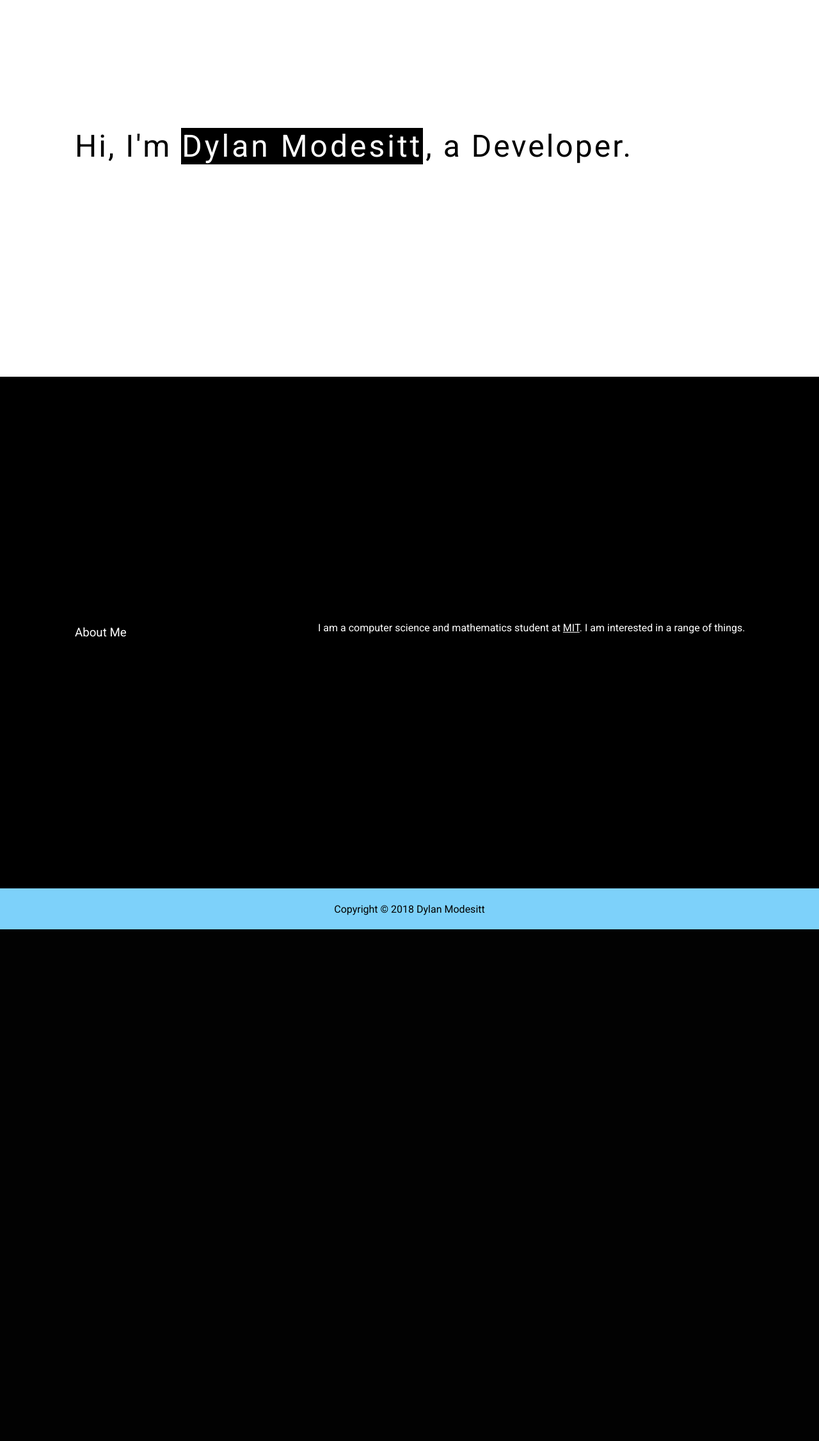
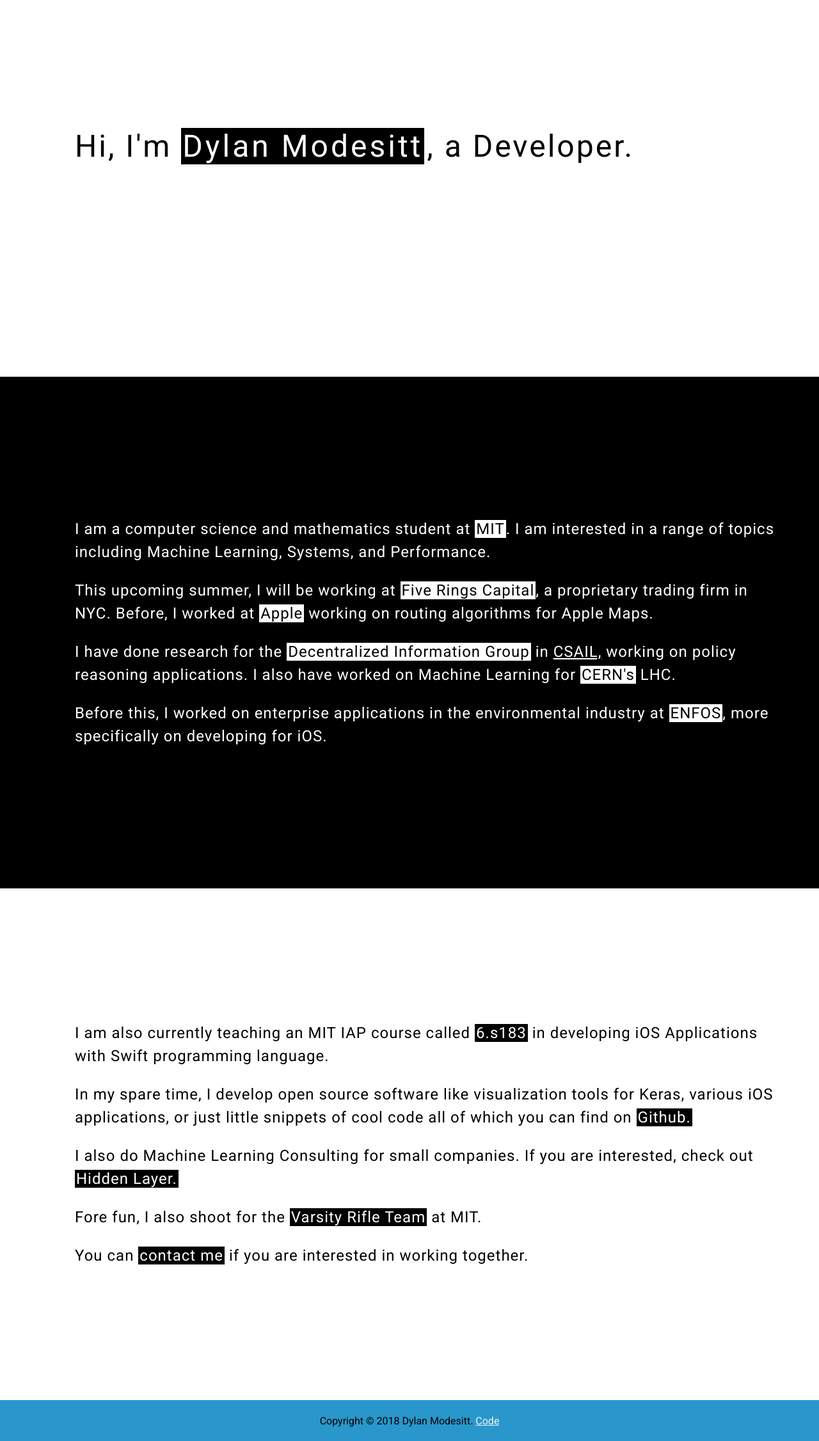
Before and after one commit to DylanModesitt/dylanmodesitt, a PHP site: page / in a window 1280 px wide. Shown: the part 131-2384 px from the top of the page at 64% size. Before the commit the page ends 1584 px from the top, so only its background shows below. Run offline with PHP 8.4, Linux system fonts and the light colour scheme.

Commit message:
Content.. that took a while haha

```diff
--- a/assets/css/the.css
+++ b/assets/css/the.css
@@ -72,7 +72,7 @@
     background:var(--secondary-color);
     color:var(--primary-color);
     text-decoration: none;
-    padding: 0 1px;
+    padding: 0 2px;
 }
 
 .highlight a {
@@ -121,6 +121,12 @@
     vertical-align: middle;
 }
 
+.me p {
+    font-size: 24px;
+    letter-spacing: 1px;
+    line-height: 150%
+}
+
 section:nth-of-type(2n) {
     --tmp: var(--primary-color);
     --primary-color: var(--black);
@@ -152,6 +158,13 @@
     align-items: center;
 }
 
+footer a {
+    color:#f5f5f5;
+}
+
+footer a:hover & footer a:focus {
+    color:var(--primary-color);
+}
 
 /* Hero */
 
--- a/assets/js/the.js
+++ b/assets/js/the.js
@@ -2,7 +2,7 @@
 
 // Colorize the footer
 
-var h=Math.random(),s=0.5,v=0.98,
+var h=Math.random(),s=0.80,v=0.80,
 golden_ratio_conjugate=0.618033988749895
 ,f,p,q,t,r,g,b;
 
@@ -54,8 +54,8 @@
 }
 
 // Set Footer Text
-
-document.getElementById("footer-text").innerHTML = "Copyright &copy; " + String(new Date().getFullYear()) + " Dylan Modesitt";
+var innerHTML = "Copyright &copy; " + String(new Date().getFullYear()) + " Dylan Modesitt. <a href='http://github.com/DylanModesitt/dylanmodesitt'>Code</a>";
+document.getElementById("footer-text").innerHTML = innerHTML;
 
 
 // Handle Logo Color Change
--- a/index.html
+++ b/index.html
@@ -16,6 +16,7 @@
     <!--[if lt IE 9]>
     <script src="https://cdnjs.cloudflare.com/ajax/libs/html5shiv/3.7.3/html5shiv.js"></script>
     <![endif]-->
+
 </head>
 
 <body>
@@ -46,17 +47,42 @@
     <div class="page">
         <div class="container">
             <div class="row">
-                <div class="col-sm-4">
-                    <h3>About Me</h3>
-                </div>
-                <div class="col-sm-8">
-                    <p>I am a computer science and mathematics student at <a href="http://web.mit.edu">MIT</a>. I am interested in a range
-                    of things.</p>
+                <div class="col-sm-12 me">
+                    <p>I am a computer science and mathematics student at <a class="highlight" href="http://web.mit.edu">MIT</a>. I am interested in a range of topics including Machine Learning, Systems, and Performance. </p>
+
+                    <p>This upcoming summer, I will be working at <a class="highlight" href="fiverings.org">Five Rings Capital</a>, a proprietary trading firm in NYC. Before, I worked at <a class="highlight" href="http://apple.com">Apple</a> working on routing algorithms for Apple Maps.</p>
+
+                    <p>I have done research for the <a class="highlight" href="http://dig.csail.mit.edu/">Decentralized Information Group</a> in <a href="http://csail.mit.edu">CSAIL,</a> working on policy reasoning applications. I also have worked on Machine Learning for <a class="highlight" href="http://cern.ch">CERN's</a> LHC.</p>
+
+                    <p>Before this, I worked on enterprise applications in the environmental industry at <a class="highlight" href="http://enfos.com">ENFOS</a>, more specifically on developing for iOS.</p>
                 </div>
             </div>
         </div>
     </div>
 </section>
+
+
+<section>
+    <div class="page">
+        <div class="container">
+            <div class="row">
+                <div class="col-sm-12 me">
+                    <p>I am also currently teaching an MIT IAP course called <a class="highlight" href="http://web.mit.edu/6.s183/www/">6.s183</a> in developing iOS Applications with Swift programming language.</p>
+
+                    <p>In my spare time, I develop open source software like visualization tools for Keras, various iOS applications, or just little snippets of cool code all of which you can find on <a class="highlight" href="http://github.com/DylanModesitt">Github.</a></p>
+
+                    <p>I also do Machine Learning Consulting for small companies. If you are interested, check out <a class="highlight" href="https://hiddenlayer.io">Hidden Layer.</a>
+
+                    <p>Fore fun, I also shoot for the <a class="highlight" href="http://www.mitathletics.com/sports/c-rifle/index">Varsity Rifle Team</a> at MIT. </p>
+
+                    <p>You can <a class="highlight" href="mailto:dylanmodesitt@gmail.com">contact me</a> if you are interested in working together.
+                </div>
+            </div>
+        </div>
+    </div>
+</section>
+
+
 
 
 <footer>
```
Also changed, not shown: 1 other file.
